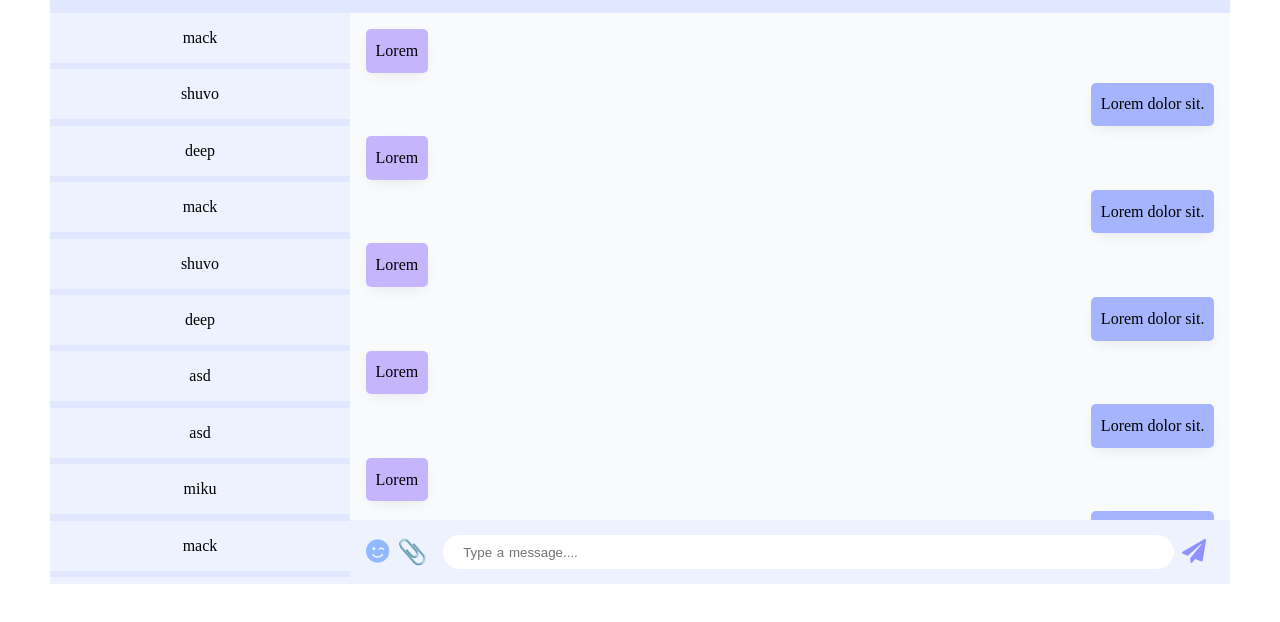
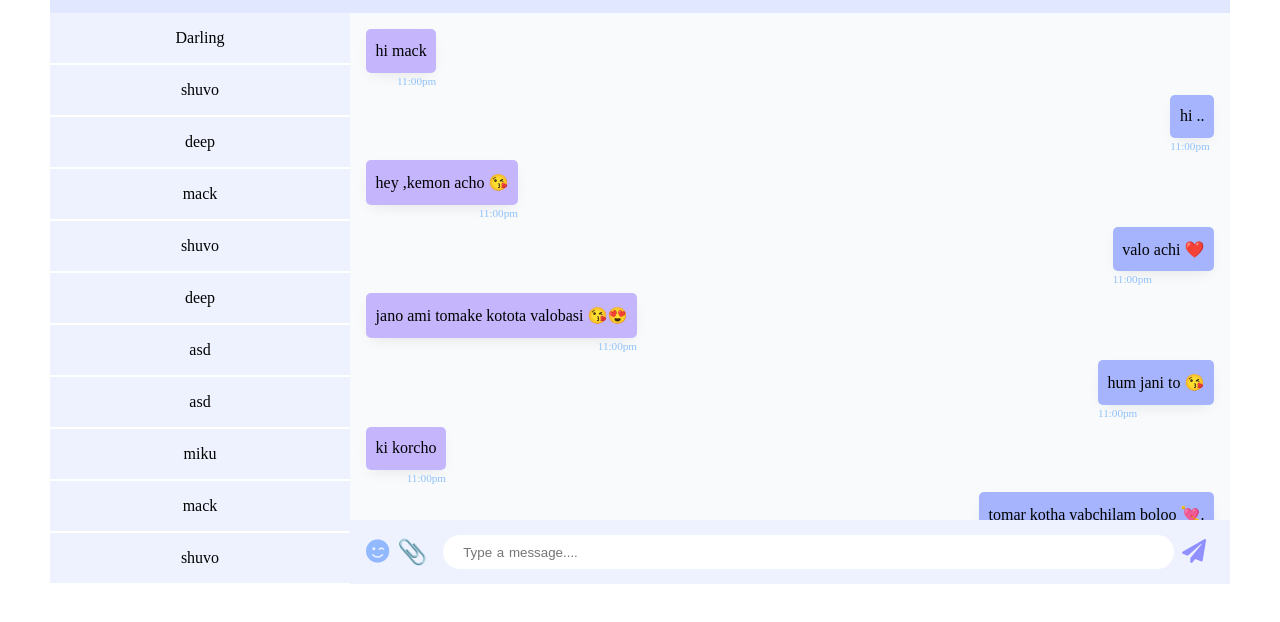
Before and after one commit to riponhaldar/chat_f, a plain HTML site: page index.html in a window 1280 px wide. Shown: the part 147-769 px from the top of the page. Drawn offline with Linux system fonts and the light colour scheme.

Commit message:
times add

```diff
--- a/css/main.scss
+++ b/css/main.scss
@@ -6,6 +6,7 @@
 	margin: 0;
 	box-sizing: border-box;
 }
+
 .heading {
 	background: #eff6ff;
 	padding: 2rem;
@@ -41,6 +42,12 @@
 		display: flex;
 		flex-direction: column;
 		background: #e0e7ff;
+		// scroll bar
+		scrollbar-width: thin; /* "auto" or "thin" */
+		scrollbar-color: #a5b4fc #c4b5fd;
+		&:-webkit-scrollbar {
+			width: 5px; /* width of the entire scrollbar */
+		}
 		.toggle {
 			display: none;
 			i {
@@ -62,6 +69,9 @@
 		flex: 1;
 		display: flex;
 		flex-direction: column;
+		scrollbar-width: thin;
+		scrollbar-color: #a5b4fc #c4b5fd;
+
 		// padding: 1rem;
 	}
 }
@@ -85,7 +95,7 @@
 		background: #eef2ff;
 		// border: 1px solid red;
 		cursor: pointer;
-		margin-bottom: 0.4rem;
+		border-bottom: 2px solid rgb(255, 255, 255);
 		p {
 			padding: 1rem;
 			text-align: center;
@@ -129,15 +139,22 @@ header {
 			border-radius: 5px;
 		}
 		.time {
+			position: relative;
+			top: -8px;
 			text-align: right;
-			color: #999;
-			font-size: 0.75em;
+			font-size: 0.7rem;
+			color: rgb(144, 193, 248);
 		}
 	}
 	.me {
 		align-self: flex-end;
 		.sms {
 			background: #a5b4fc;
+		}
+		.time {
+			text-align: left;
+			font-size: 0.7rem;
+			color: rgb(144, 193, 248);
 		}
 	}
 }
--- a/index.html
+++ b/index.html
@@ -22,14 +22,16 @@
 		<div class="container">
 			<div class="container_box">
 				<div class="user_container" id="menu">
-					<div class="toggle" id="toggle"><i class="fas fa-bars"></i></div>
+					<div class="toggle" id="toggle">
+						<i class="fas fa-bars"></i>
+					</div>
 					<div class="user_heding">
 						<p>users</p>
 					</div>
 					<div class="users">
 						<!-- ever user person  -->
 						<div class="user">
-							<p>mack</p>
+							<p>Darling</p>
 						</div>
 						<div class="user">
 							<p>shuvo</p>
@@ -81,70 +83,102 @@
 					<div class="people_chat">
 						<div class="people">
 							<div class="sms">
-								<p>Lorem</p>
+								<p>hi mack</p>
+							</div>
+							<div class="time">
+								<span>11:00pm</span>
 							</div>
 						</div>
 						<div class="people me">
 							<div class="sms">
-								<p>Lorem dolor sit.</p>
+								<p>hi ..</p>
+							</div>
+							<div class="time">
+								<span>11:00pm</span>
 							</div>
 						</div>
 						<!-- copy  chatss -->
 						<div class="people">
 							<div class="sms">
-								<p>Lorem</p>
+								<p>hey ,kemon acho 😘</p>
+							</div>
+							<div class="time">
+								<span>11:00pm</span>
 							</div>
 						</div>
 						<div class="people me">
 							<div class="sms">
-								<p>Lorem dolor sit.</p>
+								<p>valo achi ❤️</p>
+							</div>
+							<div class="time">
+								<span>11:00pm</span>
 							</div>
 						</div>
 						<div class="people">
 							<div class="sms">
-								<p>Lorem</p>
+								<p>jano ami tomake kotota valobasi 😘😍</p>
+							</div>
+							<div class="time">
+								<span>11:00pm</span>
 							</div>
 						</div>
 						<div class="people me">
 							<div class="sms">
-								<p>Lorem dolor sit.</p>
+								<p>hum jani to 😘</p>
+							</div>
+							<div class="time">
+								<span>11:00pm</span>
 							</div>
 						</div>
 						<div class="people">
 							<div class="sms">
-								<p>Lorem</p>
+								<p>ki korcho</p>
+							</div>
+							<div class="time">
+								<span>11:00pm</span>
 							</div>
 						</div>
 						<div class="people me">
 							<div class="sms">
-								<p>Lorem dolor sit.</p>
+								<p>tomar kotha vabchilam boloo 💘.</p>
+							</div>
+							<div class="time">
+								<span>11:00pm</span>
 							</div>
 						</div>
 						<div class="people">
 							<div class="sms">
-								<p>Lorem</p>
+								<p>kheycho 🍛</p>
+							</div>
+							<div class="time">
+								<span>11:00pm</span>
 							</div>
 						</div>
 						<div class="people me">
 							<div class="sms">
-								<p>Lorem dolor sit.</p>
+								<p>na go tumi 😥</p>
+							</div>
+							<div class="time">
+								<span>11:00pm</span>
 							</div>
 						</div>
 
 						<div class="people">
 							<div class="sms">
-								<p>Lorem</p>
+								<p>na akhono hoy ni 😥</p>
+							</div>
+							<div class="time">
+								<span>11:00pm</span>
 							</div>
 						</div>
 						<div class="people me">
 							<div class="sms">
 								<p>
-									Lorem ipsum dolor sit amet consectetur adipisicing
-									elit. Eligendi sed ratione et, repudiandae cupiditate
-									pariatur quos eos maxime doloremque rerum unde earum
-									incidunt consequuntur voluptates natus nemo dolorum
-									nam?
+									good , ok by ,,,,la lala lala lala he ahah aha aha
 								</p>
+							</div>
+							<div class="time">
+								<span>11:00pm</span>
 							</div>
 						</div>
 						<!-- copy end -->
@@ -171,7 +205,7 @@
 				</div>
 			</div>
 		</div>
-
+		<!-- gsap animations cdn  -->
 		<script src="/js/app.js"></script>
 	</body>
 </html>
```
Also changed, not shown: css/main.css, 1 other file.
